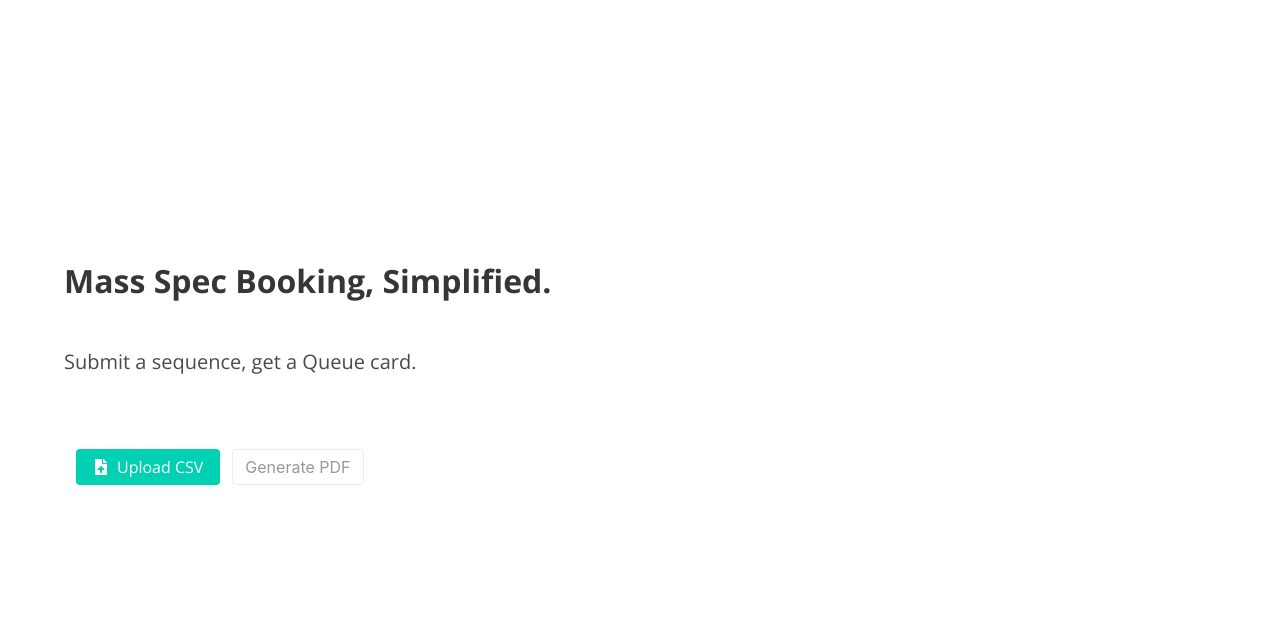
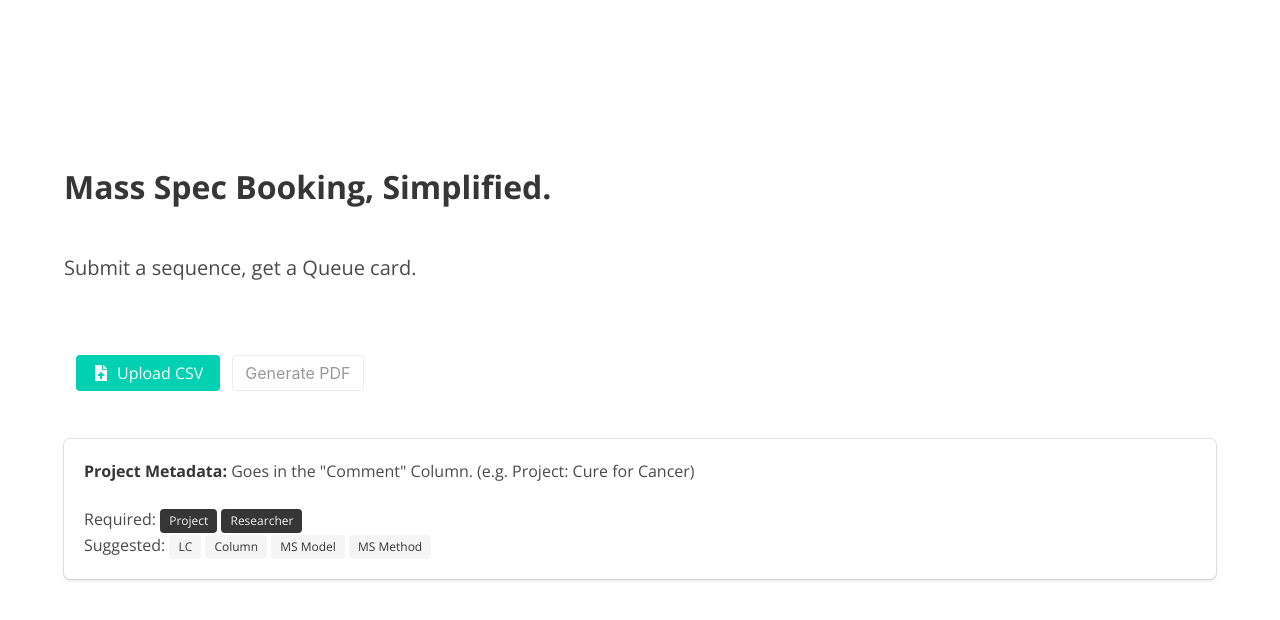
Before and after one commit to nickdelgrosso/MS_Booker, a Flask app: page / in a window 1280 px wide. Shown: the part 52-672 px from the top of the page. Run offline with Flask 2, Linux system fonts and the light colour scheme; some libraries are stand-ins or nearby versions.

Commit message:
Added instructions for project metadata

```diff
--- a/run.py
+++ b/run.py
@@ -28,7 +28,7 @@
 
 	# Read / Validate CSV Sequence File
 	df = pd.read_csv(BytesIO(csv_data), skiprows=[0])
-	metadata = dict([el.strip().lstrip() for el in item.split(': ')] for item in df['Comment'][0].split(','))
+	metadata = dict([el.strip().lstrip() for el in item.split(':')] for item in df['Comment'][0].split(','))
 
 	# Render to PDF Card via Latex
 	options = {
--- a/templates/landing.html
+++ b/templates/landing.html
@@ -78,8 +78,27 @@
 
                     </form>
 
+                </div>
+                <br><br>
+                <div class="box">
+                        <div class="content">
+                            <p>
+                            <strong>Project Metadata:</strong>
+                            <!--<br>-->
+                            Goes in the "Comment" Column.  (e.g. Project: Cure for Cancer)
+                            </p>
+                        </div>
+                        Required:
+                        <span class="tag is-dark">Project </span>
+                        <span class="tag is-dark">Researcher </span>
+                        <br>
+                        Suggested:
+                        <span class="tag is-light">LC</span>
+                        <span class="tag is-light">Column</span>
+                        <span class="tag is-light">MS Model</span>
+                        <span class="tag is-light">MS Method</span>
+
                     </div>
-                </div>
             </div>
         </div>
 
```
Also changed, not shown: 1 other file.
